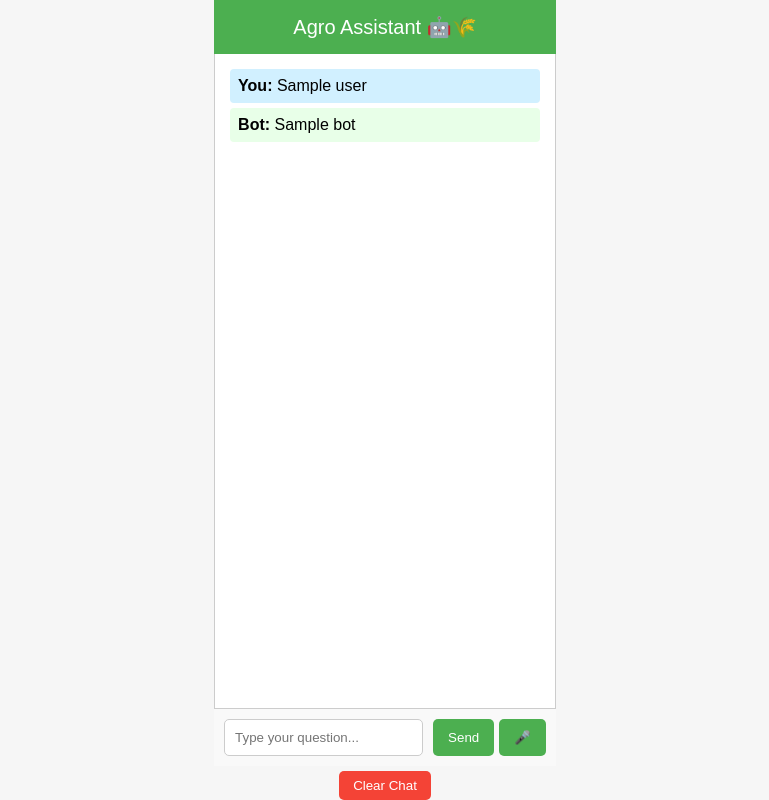
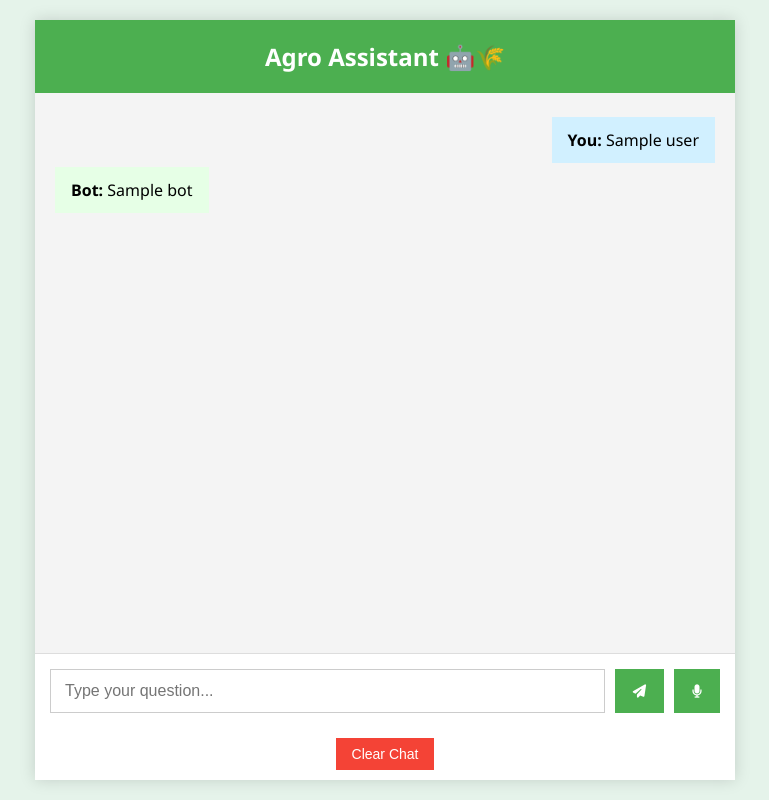
Before and after one commit to eva-raste/SmartAgroBot, a Django app: template chatbot/templates/chatbot/chat.html in a window 1280 px wide. Shown: the whole page, without its empty margins (255-1024 px from the left). Run offline with Django 5.2, Linux system fonts and the light colour scheme; the template is opened without the code that fills it: most values are stand-ins (such as "Sample title", 1, 10 or a date in 2020).

```diff
--- a/aichatbot_project/urls.py
+++ b/aichatbot_project/urls.py
@@ -19,5 +19,5 @@ from django.urls import include, path
 
 urlpatterns = [
     path('admin/', admin.site.urls),
-    path('chat/', include('chatbot.urls')),
+    path('', include('chatbot.urls')),
 ]
--- a/chatbot/templates/chatbot/chat.html
+++ b/chatbot/templates/chatbot/chat.html
@@ -1,83 +1,104 @@
 <!DOCTYPE html>
 <html lang="en-IN">
 <head>
+    <link rel="stylesheet" href="https://cdnjs.cloudflare.com/ajax/libs/font-awesome/6.5.0/css/all.min.css">
     <title>Agro Assistant</title>
 <style>
+    * {
+    box-sizing: border-box;
+}
+
 body {
-            font-family: Arial, sans-serif;
-            background-color: #f6f6f6;
     margin: 0;
-            padding: 0;
+    font-family: 'Segoe UI', Tahoma, Geneva, Verdana, sans-serif;
+    background-color: #e5f3ea;
     display: flex;
-            flex-direction: column;
+    justify-content: center;
+    align-items: center;
     height: 100vh;
 }
 
 .chat-box {
-            max-width: 600px;
-            margin: auto;
+    width: 100%;
+    max-width: 700px;
+    height: 95vh;
+    background-color: #ffffff;
+    box-shadow: 0 0 15px rgba(0, 0, 0, 0.15);
     display: flex;
     flex-direction: column;
-            height: 100vh;
 }
 
 .header {
-            padding: 15px;
+    padding: 20px;
     background-color: #4CAF50;
     color: white;
     text-align: center;
-            font-size: 20px;
+    font-size: 24px;
+    font-weight: bold;
 }
 
 .chat-history {
     flex-grow: 1;
+    padding: 20px;
     overflow-y: auto;
-            padding: 15px;
-            background-color: #fff;
-            border-left: 1px solid #ccc;
-            border-right: 1px solid #ccc;
+    background-color: #f4f4f4;
+    display: flex;
+    flex-direction: column;
 }
 
 .msg-block {
-            margin-bottom: 10px;
+    display: flex;
+    flex-direction: column;
+    margin-bottom: 15px;
+    animation: fadeIn 0.3s ease-in-out;
+}
+
+@keyframes fadeIn {
+    from { opacity: 0; transform: translateY(5px); }
+    to { opacity: 1; transform: translateY(0); }
 }
 
 .user-msg {
+    align-self: flex-end;
     background-color: #d1f0ff;
-            padding: 8px;
-            border-radius: 4px;
-            margin-bottom: 5px;
+    color: #000;
+    padding: 12px 16px;
+    max-width: 75%;
+    margin-top: 4px;
 }
 
 .bot-msg {
-            background-color: #e8ffe8;
-            padding: 8px;
-            border-radius: 4px;
-            margin-bottom: 10px;
+    align-self: flex-start;
+    background-color: #e6ffe6;
+    color: #000;
+    padding: 12px 16px;
+    max-width: 75%;
+    margin-top: 4px;
 }
 
 .chat-input {
     display: flex;
-            padding: 10px;
-            background-color: #f9f9f9;
-            border-top: 1px solid #ccc;
+    padding: 15px;
+    background-color: #fff;
+    border-top: 1px solid #ddd;
 }
 
 .chat-input input[type="text"] {
     flex-grow: 1;
-            padding: 10px;
+    padding: 12px 14px;
     border: 1px solid #ccc;
-            border-radius: 5px;
-            margin-right: 10px;
+    font-size: 16px;
 }
 
 .chat-input button {
-            padding: 10px 15px;
-            border: none;
+    margin-left: 10px;
+    padding: 12px 18px;
     background-color: #4CAF50;
     color: white;
-            border-radius: 5px;
+    border: none;
     cursor: pointer;
+    font-weight: bold;
+    transition: background-color 0.3s ease;
 }
 
 .chat-input button:hover {
@@ -86,7 +107,6 @@
 
 .mic-button {
     background-color: #2196F3;
-            margin-left: 5px;
 }
 
 .mic-button:hover {
@@ -95,16 +115,16 @@
 
 .clear-form {
     text-align: center;
-            margin-top: 5px;
+    padding: 10px;
 }
 
 .clear-form button {
     background-color: #f44336;
     color: white;
     border: none;
-            padding: 7px 14px;
-            border-radius: 5px;
+    padding: 8px 16px;
     cursor: pointer;
+    font-size: 14px;
 }
 
 .clear-form button:hover {
@@ -114,7 +134,6 @@
 .example-btn {
     padding: 10px 15px;
     border: 1px solid #ccc;
-            border-radius: 8px;
     background-color: #ffffff;
     box-shadow: 0 2px 4px rgba(0, 0, 0, 0.1);
     cursor: pointer;
@@ -123,25 +142,24 @@
 }
 
 .example-btn:hover {
-            background-color: #e0ffe0;
+    background-color: #dfffd9;
     transform: scale(1.05);
 }
 
 .loading-bubble {
-            background-color: white;
-            border-radius: 12px;
-            padding: 10px 16px;
-            display: inline-block;
-            margin: 10px;
-            box-shadow: 0px 1px 3px rgba(0, 0, 0, 0.1);
+    display: flex;
+    justify-content: flex-start;
+    align-items: center;
+    margin-top: 8px;
+    margin-bottom: 8px;
+    padding-left: 10px;
 }
 
 .loading-bubble .dot {
     height: 8px;
     width: 8px;
-            margin: 0 2px;
+    margin: 0 3px;
     background-color: #444;
-            border-radius: 50%;
     display: inline-block;
     animation: blink 1.4s infinite;
 }
@@ -149,6 +167,7 @@
 .loading-bubble .dot:nth-child(2) {
     animation-delay: 0.2s;
 }
+
 .loading-bubble .dot:nth-child(3) {
     animation-delay: 0.4s;
 }
@@ -162,7 +181,17 @@
     }
 }
 
+.chat-history::-webkit-scrollbar {
+    width: 8px;
+}
+.chat-history::-webkit-scrollbar-thumb {
+    background-color: rgba(0, 0, 0, 0.2);
+}
+.chat-history::-webkit-scrollbar-track {
+    background-color: transparent;
+}
 </style>
+
 </head>
 <body>
     <div class="chat-box">
@@ -175,7 +204,7 @@
                     <div class="bot-msg"><strong>Bot:</strong> {{ pair.bot|safe }}</div>
                 </div>
             {% empty %}
-                <div style="text-align: center; margin: 20px;">
+                <div style="text-align: center; margin: 200px;">
                     <h3>Few examples to ask!</h3>
                     <div style="display: flex; flex-wrap: wrap; justify-content: center; gap: 10px;">
                         <button type="button" class="example-btn" onclick="submitExample('How to improve soil condition?')">How to improve soil condition?</button>
@@ -198,9 +227,11 @@
         <form method="POST" class="chat-input" id="chatForm">
             {% csrf_token %}
             <input type="text" id="userInput" name="user_input" placeholder="Type your question..." required>
-            <button type="submit">Send</button>
-            <button type="button" class="mic-button" onclick="startVoiceInput()">🎤</button>
+            <button type="submit" title="Send"><i class="fas fa-paper-plane"></i></button>
+            <input type="hidden" id="inputMode" name="input_mode" value="text">
+            <button type="button" class="mic-button" onclick="startVoiceInput()" title="Voice Input"><i class="fas fa-microphone"></i></button>
         </form>
+
 
 
 
@@ -226,35 +257,24 @@
     }
 
     const recognition = new webkitSpeechRecognition();
-        recognition.lang = 'en-IN'; // English
+    recognition.lang = 'en-IN';
     recognition.interimResults = false;
     recognition.maxAlternatives = 1;
 
     recognition.start();
 
-        recognition.onstart = function () {
-            console.log("Voice recognition started. Speak now.");
-        };
-
     recognition.onresult = function(event) {
         const transcript = event.results[0][0].transcript;
-            console.log("Recognized:", transcript);
         document.getElementById('userInput').value = transcript;
 
+        // ✅ Mark input mode as voice
+        document.getElementById('inputMode').value = 'voice';
+
         document.getElementById("loadingBubble").style.display = "inline-block";
-
         document.getElementById('chatForm').submit();
     };
+}
 
-        recognition.onerror = function(event) {
-            console.error("Voice recognition error:", event.error);
-            alert('Voice recognition error: ' + event.error);
-        };
-
-        recognition.onend = function () {
-            console.log("Voice recognition ended.");
-        };
-    }
 
         document.getElementById("chatForm").addEventListener("submit", function () {
             document.getElementById("loadingBubble").style.display = "inline-block";
@@ -280,6 +300,13 @@
             sessionStorage.setItem("chatScrollTop", chatHistory.scrollTop);
         });
 
+// Submit form on Enter key
+        document.getElementById("userInput").addEventListener("keydown", function (event) {
+            if (event.key === "Enter") {
+                event.preventDefault(); // Prevent default form submission
+                document.getElementById("chatForm").requestSubmit(); // Submit the form programmatically
+            }
+        });
 
 </script>
 
```
Also changed, not shown: chatbot/utils.py (+29 -19 lines), chatbot/views.py (+11 -4 lines), readme.md (added), 2 other files. Lines whose indentation alone changed are shown as unchanged.
